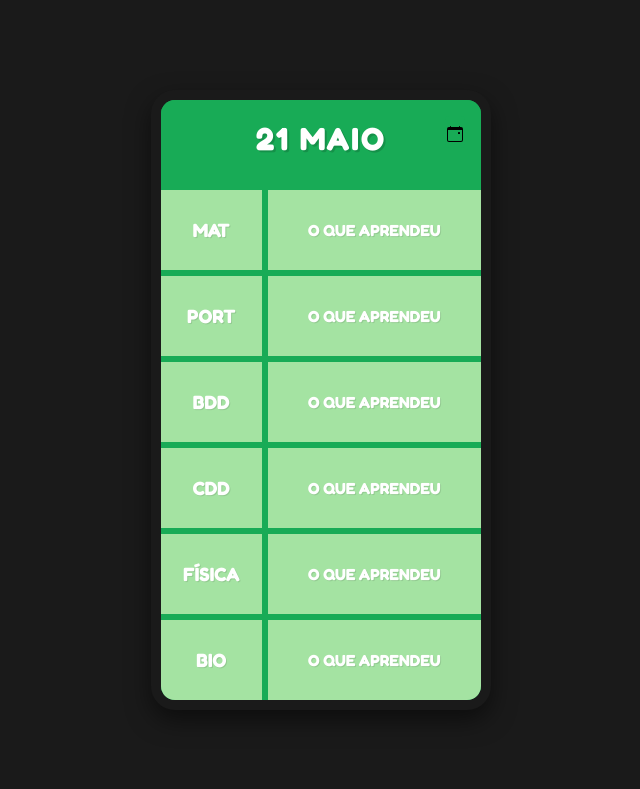
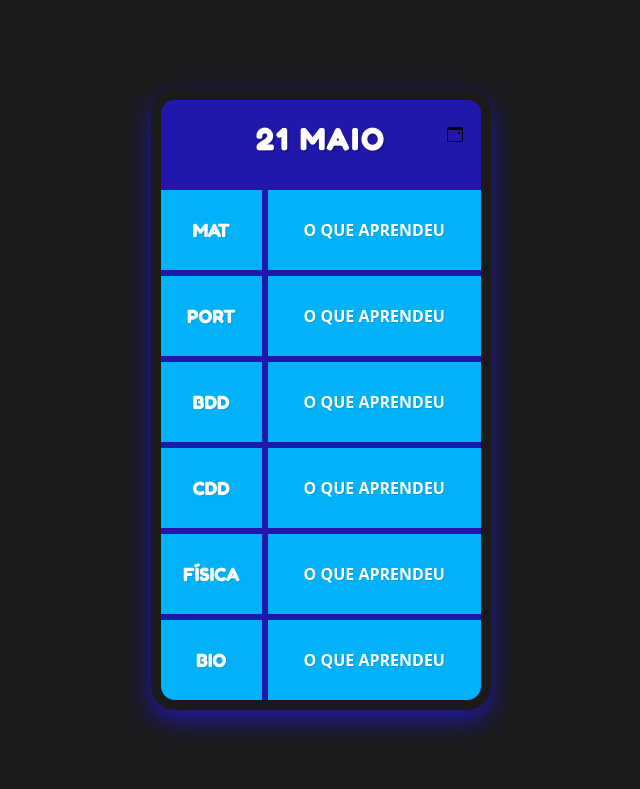
Before and after one commit to sahsteskii/trabalho-bloco-de-estudos, a plain HTML site: page bloconotas/index.html in a window 1280 px wide. Shown: the whole page, without its empty margins (319-959 px from the left). Drawn offline with nearby package versions, Linux system fonts and the light colour scheme; a web font is replaced by a local one.

Commit message:
arrumei a font

```diff
--- a/bloconotas/index.html
+++ b/bloconotas/index.html
@@ -8,7 +8,9 @@
   <link href="https://cdn.jsdelivr.net/npm/bootstrap@5.3.8/dist/css/bootstrap.min.css" rel="stylesheet" integrity="sha384-sRIl4kxILFvY47J16cr9ZwB07vP4J8+LH7qKQnuqkuIAvNWLzeN8tE5YBujZqJLB" crossorigin="anonymous">
   <script src="https://cdn.jsdelivr.net/npm/bootstrap@5.3.8/dist/js/bootstrap.bundle.min.js" integrity="sha384-FKyoEForCGlyvwx9Hj09JcYn3nv7wiPVlz7YYwJrWVcXK/BmnVDxM+D2scQbITxI" crossorigin="anonymous"></script>
   <link rel="stylesheet" href="style.css">
-
+  <link rel="preconnect" href="https://fonts.googleapis.com">
+  <link rel="preconnect" href="https://fonts.gstatic.com" crossorigin>
+  <link href="https://fonts.googleapis.com/css2?family=Gruppo&family=Libertinus+Math&display=swap" rel="stylesheet">
 
 </head>
 <body>
--- a/bloconotas/style.css
+++ b/bloconotas/style.css
@@ -19,10 +19,10 @@
   .card {
     width: 340px;
     height: 620px;
-    background-color: #18ab56;
+    background-color: #1f18ab;
     border: 10px solid #1a1a1a;
     border-radius: 24px;
-    box-shadow: 0 10px 25px rgba(0, 0, 0, 0.5);
+    box-shadow: 0 10px 25px #1f18ab;
     display: flex;
     flex-direction: column;
     overflow: hidden;
@@ -30,14 +30,14 @@
 
   /* Cabeçalho Fixo */
   .header {
-    background-color: #18ab56;
+    background-color: #1f18ab;
     padding: 20px 15px;
     display: flex;
     justify-content: center;
     align-items: center;
     position: relative;
     flex-shrink: 0;
-    border-bottom: 4px solid #18ab56;
+    border-bottom: 4px solid #1f18ab;
   }
 
   .header h1 {
@@ -54,7 +54,7 @@
     top: 16px;
     width: 20px;
     height: 32px;
-    background-color: #18ab56;
+    background-color: #1f18ab;
     border-radius: 4px;
     border: none;
     cursor: pointer;
@@ -63,12 +63,12 @@
   }
 
   .icone-topo:hover {
-    background-color: #18ab56;
+    background-color: #1f18ab;
   }
 
   .icone-topo:active {
     transform: scale(0.92);
-    background-color: #57da8e;
+    background-color: #00bfffeb;
   }
 
   /* Tabela de Matérias com Rolagem Interna */
@@ -76,7 +76,7 @@
     display: flex;
     flex-direction: column;
     gap: 6px;
-    background-color: #18ab56;
+    background-color: #1f18ab;
     overflow-y: auto;
     flex-grow: 1;
     padding-bottom: 6px;
@@ -87,7 +87,7 @@
     width: 6px;
   }
   .tabela::-webkit-scrollbar-thumb {
-    background-color: #0f753a;
+    background-color: #1f18ab;
     border-radius: 4px;
   }
 
@@ -101,7 +101,7 @@
   .materia {
     width: 32%;
     min-height: 80px;
-    background-color: #a4e3a2;
+    background-color: #00bfffeb;
     color: #ffffff;
     font-size: 1.2rem;
     font-weight: 900;
@@ -116,9 +116,12 @@
   .conteudo {
     width: 68%;
     min-height: 80px;
-    background-color: #a4e3a2;
+    background-color: #00bfffeb;
     color: #ffffff;
     font-size: 1rem;
+      font-family: "Libertinus Math", system-ui;
+      font-weight: 300;
+      font-style: normal;
     font-weight: 700;
     padding: 15px 12px;
     display: flex;
@@ -132,5 +135,5 @@
   }
 
   .conteudo:focus {
-    background-color: #b5ebb3;
+    background-color: #00bfffeb;
   }
```
